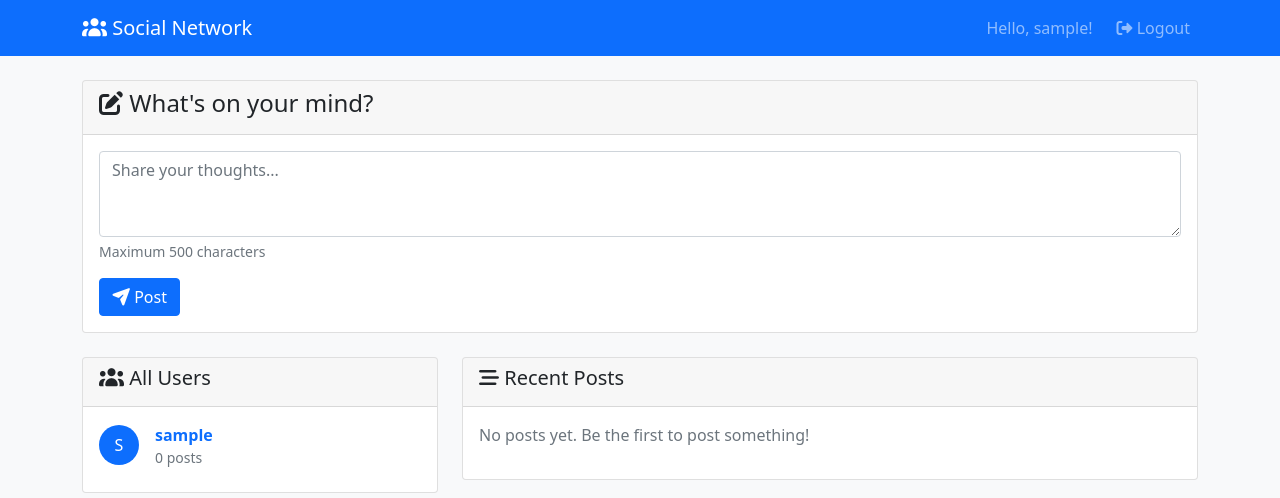
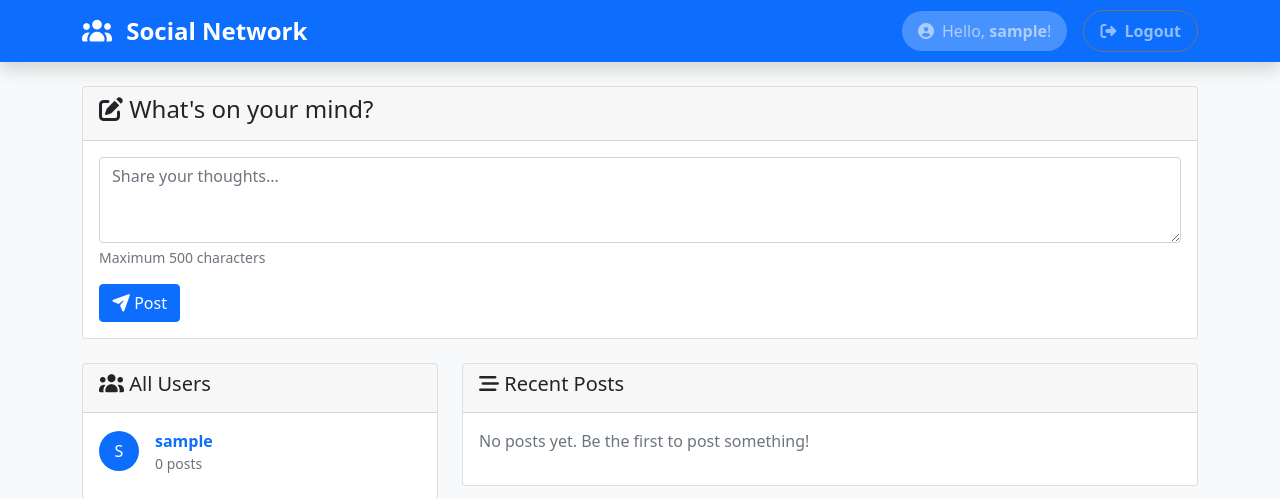
Before and after one commit to TebogoYungMercykay/Simple-Social-Network-Django, a Django app: page / in a window 1280 px wide. Shown: the top 498 px of the page. Run offline with Django 4.2, Linux system fonts and the light colour scheme; the visitor is signed in with stand-in values (Sample User, id 1); data comes from the database, SQL or seed files in the repository; data that the repository does not hold is empty; some libraries are stand-ins or nearby versions.

Commit message:
(template) Improved The UI and Messages

```diff
--- a/main/templates/base.html
+++ b/main/templates/base.html
@@ -12,16 +12,18 @@
 <body class="bg-light">
     <!-- Navigation -->
     {% if user.is_authenticated %}
-    <nav class="navbar navbar-expand-lg navbar-dark bg-primary">
+    <nav class="navbar navbar-expand-lg navbar-dark bg-primary shadow">
         <div class="container">
-            <a class="navbar-brand" href="{% url 'home' %}">
-                <i class="fas fa-users"></i> Social Network
+            <a class="navbar-brand fw-bold fs-4" href="{% url 'home' %}">
+                <i class="fas fa-users me-2"></i> Social Network
             </a>
 
-            <div class="navbar-nav ms-auto">
-                <span class="navbar-text me-3">Hello, {{ user.username }}!</span>
-                <a class="nav-link" href="{% url 'logout' %}">
-                    <i class="fas fa-sign-out-alt"></i> Logout
+            <div class="navbar-nav ms-auto d-flex align-items-center">
+                <span class="navbar-text me-3 bg-light bg-opacity-25 px-3 py-2 rounded-pill">
+                    <i class="fas fa-user-circle me-2"></i>Hello, <strong>{{ user.username }}</strong>!
+                </span>
+                <a class="nav-link btn btn-outline-secondary rounded-pill px-3" href="{% url 'logout' %}">
+                    <i class="fas fa-sign-out-alt me-1 text-bold"></i> <strong>Logout</strong>
                 </a>
             </div>
         </div>
@@ -30,9 +32,9 @@
 
     <!-- Messages -->
     {% if messages %}
-    <div class="container mt-3">
+    <div class="position-fixed top-0 start-50 translate-middle-x mt-3" style="z-index: 1050; width: 90%; max-width: 500px;">
         {% for message in messages %}
-        <div class="alert alert-{{ message.tags }} alert-dismissible fade show" role="alert">
+        <div class="alert alert-{{ message.tags }} alert-dismissible fade show shadow" role="alert">
             {{ message }}
             <button type="button" class="btn-close" data-bs-dismiss="alert"></button>
         </div>
```
